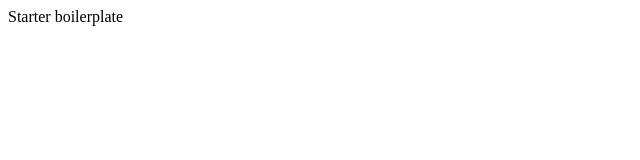
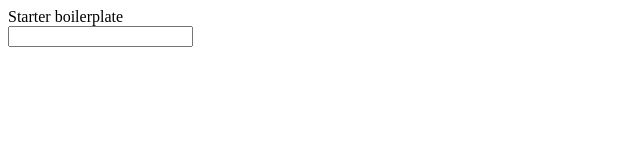
Before and after one commit to neilreyes/weatherforcast, a React (Create React App) app: page / in a window 1280 px wide. Shown: the top 160 px of the page, without its empty margins (0-640 px from the left). Built offline with nearby package versions, Linux system fonts and the light colour scheme; the HTML template or start-up script is replaced by a standard one.

Commit message:
Added basic smart component - SearchBar

```diff
--- a/src/components/App.jsx
+++ b/src/components/App.jsx
@@ -1,8 +1,16 @@
 import React from 'react';
 import '../App.css';
 
+// Components
+import SearchBar from '../containers/SearchBar';
+
 const App = () =>{
-    return(<div>Starter boilerplate</div>)
+    return(
+        <div className="container">
+            Starter boilerplate
+            <SearchBar />
+        </div>
+    )
 }
 
 export default App;
--- /dev/null
+++ b/src/containers/SearchBar.jsx
@@ -0,0 +1,13 @@
+import React, { Component } from 'react';
+
+class SearchBar extends Component{
+    render(){
+        return(
+            <form className="input-group">
+                <input />
+            </form>
+        );
+    }
+}
+
+export default SearchBar;
```
